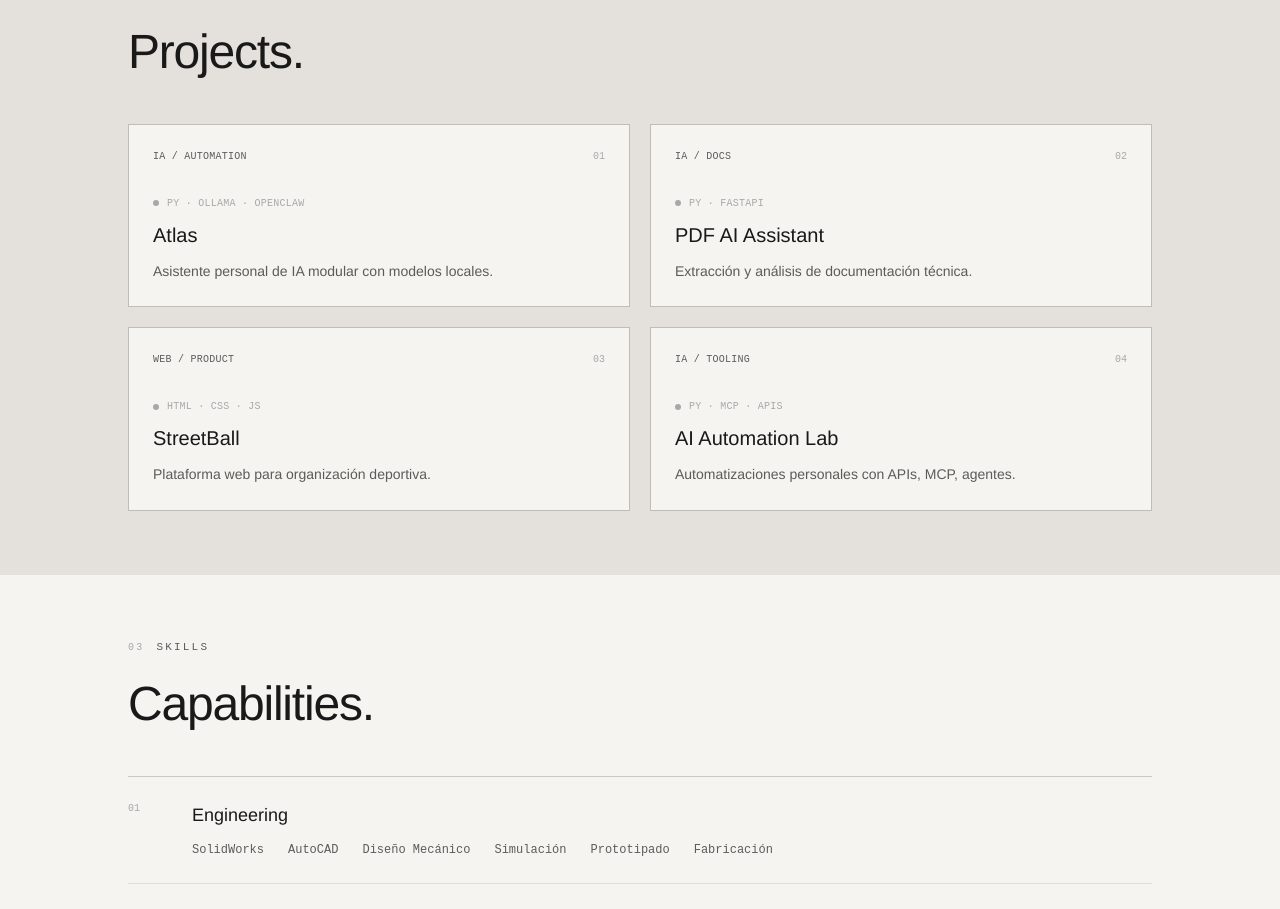
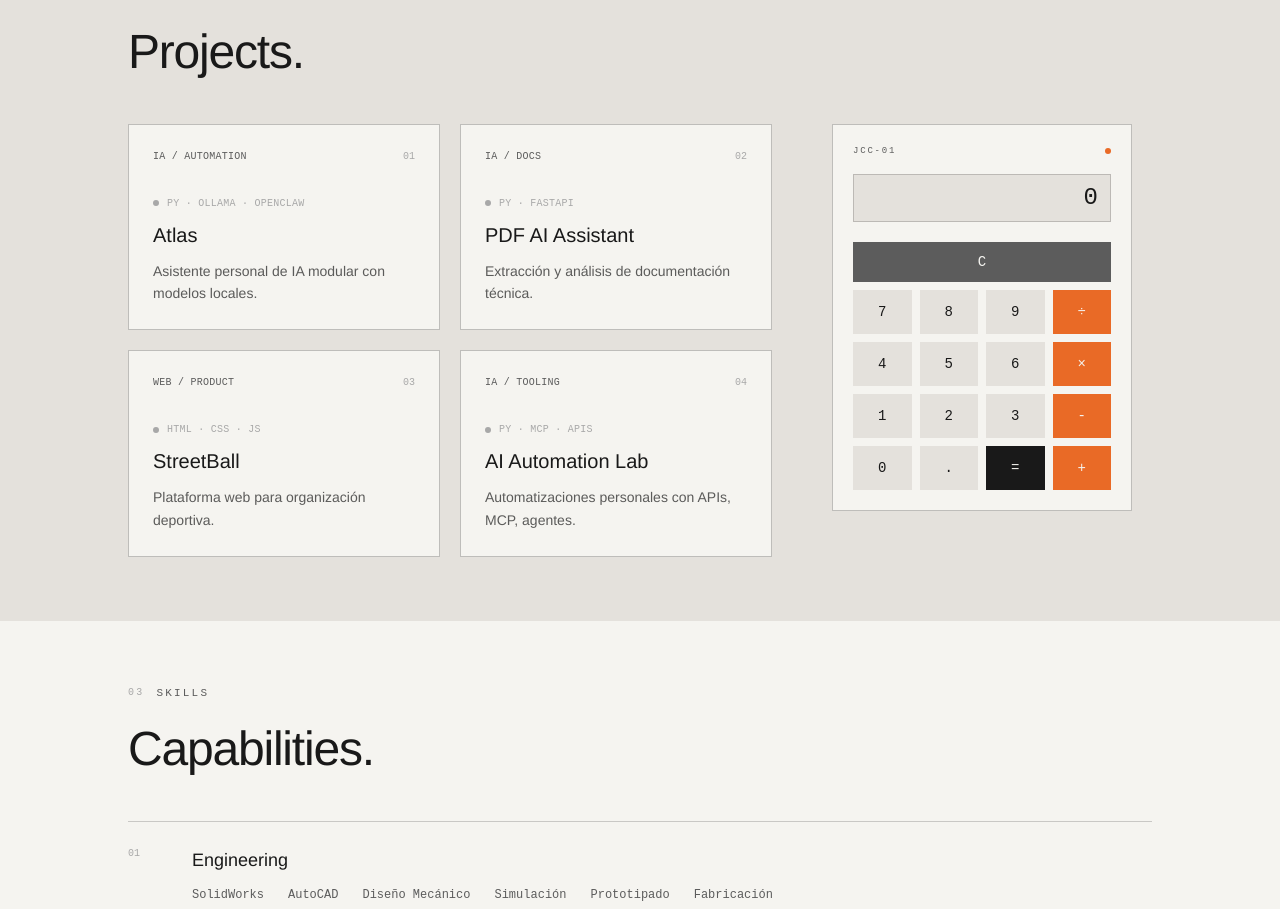
Before and after one commit to juankrider/juankrider.github.io, a Next.js app: page / in a window 1280 px wide. Shown: the part 1164-2073 px from the top of the page. Built offline with nearby package versions, Linux system fonts and the light colour scheme.

Commit message:
feat: calculadora Braun en projects + basePath para GitHub Pages + workflow deploy

```diff
--- a/next.config.js
+++ b/next.config.js
@@ -2,6 +2,8 @@
 const nextConfig = {
   output: "export",
   images: { unoptimized: true },
+  basePath: "/juankcerrato",
+  assetPrefix: "/juankcerrato/",
 };
 
 module.exports = nextConfig;
--- /dev/null
+++ b/src/components/Calculator.tsx
@@ -0,0 +1,161 @@
+"use client";
+
+import { useState } from "react";
+
+type Op = "+" | "-" | "×" | "÷" | null;
+
+export default function Calculator() {
+  const [display, setDisplay] = useState("0");
+  const [acc, setAcc] = useState<number | null>(null);
+  const [op, setOp] = useState<Op>(null);
+  const [fresh, setFresh] = useState(true);
+
+  const inputDigit = (d: string) => {
+    if (fresh) {
+      setDisplay(d);
+      setFresh(false);
+    } else {
+      setDisplay(display === "0" ? d : display + d);
+    }
+  };
+
+  const inputDot = () => {
+    if (fresh) {
+      setDisplay("0.");
+      setFresh(false);
+    } else if (!display.includes(".")) {
+      setDisplay(display + ".");
+    }
+  };
+
+  const chooseOp = (next: Op) => {
+    const cur = parseFloat(display);
+    if (acc === null) {
+      setAcc(cur);
+    } else if (!fresh && op) {
+      setAcc(apply(acc, cur, op));
+      setDisplay(String(apply(acc, cur, op)));
+    }
+    setOp(next);
+    setFresh(true);
+  };
+
+  const equals = () => {
+    if (acc === null || op === null) return;
+    const cur = parseFloat(display);
+    const result = apply(acc, cur, op);
+    setDisplay(String(result));
+    setAcc(null);
+    setOp(null);
+    setFresh(true);
+  };
+
+  const clear = () => {
+    setDisplay("0");
+    setAcc(null);
+    setOp(null);
+    setFresh(true);
+  };
+
+  const apply = (a: number, b: number, o: Exclude<Op, null>): number => {
+    switch (o) {
+      case "+":
+        return a + b;
+      case "-":
+        return a - b;
+      case "×":
+        return a * b;
+      case "÷":
+        return b === 0 ? NaN : a / b;
+    }
+  };
+
+  return (
+    <div className="w-full max-w-[300px] select-none border border-ink/25 bg-paper p-5">
+      {/* Brand */}
+      <div className="mono mb-4 flex items-center justify-between text-[9px] uppercase tracking-[0.2em] text-gray-mid">
+        <span>JCC-01</span>
+        <span className="inline-block h-1.5 w-1.5 rounded-full bg-signal" />
+      </div>
+
+      {/* Display */}
+      <div className="mono mb-5 flex h-12 items-center justify-end border border-ink/20 bg-ground px-3 text-2xl text-ink">
+        {display}
+      </div>
+
+      {/* Teclado */}
+      <div className="grid grid-cols-4 gap-2">
+        {/* Fila C */}
+        <button
+          onClick={clear}
+          className="mono col-span-4 h-10 text-sm text-paper transition-colors duration-100 hover:opacity-80"
+          style={{ background: "#5C5C5C" }}
+          aria-label="Clear"
+        >
+          C
+        </button>
+
+        {/* Fila 7 8 9 ÷ */}
+        <Digit k="7" onClick={() => inputDigit("7")} />
+        <Digit k="8" onClick={() => inputDigit("8")} />
+        <Digit k="9" onClick={() => inputDigit("9")} />
+        <Op k="÷" onClick={() => chooseOp("÷")} />
+
+        {/* Fila 4 5 6 × */}
+        <Digit k="4" onClick={() => inputDigit("4")} />
+        <Digit k="5" onClick={() => inputDigit("5")} />
+        <Digit k="6" onClick={() => inputDigit("6")} />
+        <Op k="×" onClick={() => chooseOp("×")} />
+
+        {/* Fila 1 2 3 - */}
+        <Digit k="1" onClick={() => inputDigit("1")} />
+        <Digit k="2" onClick={() => inputDigit("2")} />
+        <Digit k="3" onClick={() => inputDigit("3")} />
+        <Op k="-" onClick={() => chooseOp("-")} />
+
+        {/* Fila 0 . = + */}
+        <Digit k="0" onClick={() => inputDigit("0")} />
+        <button
+          onClick={inputDot}
+          className="mono h-11 text-sm text-ink transition-colors duration-100 hover:opacity-80"
+          style={{ background: "#E4E1DC" }}
+        >
+          .
+        </button>
+        <button
+          onClick={equals}
+          className="mono h-11 text-sm text-paper transition-colors duration-100 hover:opacity-80"
+          style={{ background: "#191919" }}
+        >
+          =
+        </button>
+        <Op k="+" onClick={() => chooseOp("+")} />
+      </div>
+    </div>
+  );
+}
+
+function Digit({ k, onClick }: { k: string; onClick: () => void }) {
+  return (
+    <button
+      onClick={onClick}
+      className="mono h-11 text-sm text-ink transition-colors duration-100 hover:opacity-80"
+      style={{ background: "#E4E1DC" }}
+    >
+      {k}
+    </button>
+  );
+}
+
+function Op({ k, onClick }: { k: string; onClick: () => void }) {
+  return (
+    <button
+      onClick={onClick}
+      className="mono h-11 text-sm text-paper transition-colors duration-100 hover:opacity-80"
+      style={{ background: "#E96A26" }}
+      aria-label={`Operator ${k}`}
+    >
+      {k}
+    </button>
+  );
+}
--- a/src/components/Projects.tsx
+++ b/src/components/Projects.tsx
@@ -1,6 +1,7 @@
 "use client";
 
 import { motion } from "framer-motion";
+import Calculator from "./Calculator";
 
 const projects = [
   {
@@ -46,7 +47,10 @@ export default function Projects() {
           <h2 className="section-title">Projects.</h2>
         </motion.div>
 
-        <div className="mt-12 grid gap-5 sm:grid-cols-2">
+        {/* Dos cajones: proyectos a la izquierda, calculadora a la derecha */}
+        <div className="mt-12 grid gap-10 lg:grid-cols-[1fr_auto]">
+          {/* Cajón izquierda — proyectos */}
+          <div className="grid content-start gap-5 sm:grid-cols-2">
             {projects.map((p, i) => (
               <motion.a
                 key={p.title}
@@ -57,7 +61,6 @@ export default function Projects() {
                 transition={{ duration: 0.3, delay: i * 0.05 }}
                 className="group block border border-ink/25 bg-paper p-6 transition-colors duration-100 hover:border-ink"
               >
-              {/* Encabezado de ficha */}
                 <div className="mb-8 flex items-start justify-between">
                   <span className="mono text-[10px] uppercase tracking-wide text-gray-mid">
                     {p.cat}
@@ -66,14 +69,12 @@ export default function Projects() {
                     {String(i + 1).padStart(2, "0")}
                   </span>
                 </div>
-
                 <div className="mono flex items-center gap-2">
                   <span className="inline-block h-1.5 w-1.5 rounded-full bg-gray-light transition-colors duration-100 group-hover:bg-signal" />
                   <span className="mono text-[10px] uppercase tracking-wide text-gray-light">
                     {p.spec}
                   </span>
                 </div>
-
                 <h3 className="mt-3 text-xl font-medium leading-tight text-ink">
                   {p.title}
                 </h3>
@@ -83,6 +84,18 @@ export default function Projects() {
               </motion.a>
             ))}
           </div>
+
+          {/* Cajón derecha — calculadora centrada */}
+          <motion.div
+            initial={{ opacity: 0, y: 10 }}
+            whileInView={{ opacity: 1, y: 0 }}
+            viewport={{ once: true }}
+            transition={{ duration: 0.3, delay: 0.15 }}
+            className="flex items-start justify-center lg:w-[340px]"
+          >
+            <Calculator />
+          </motion.div>
+        </div>
       </div>
     </section>
   );
```
Lines whose indentation alone changed are shown as unchanged.
